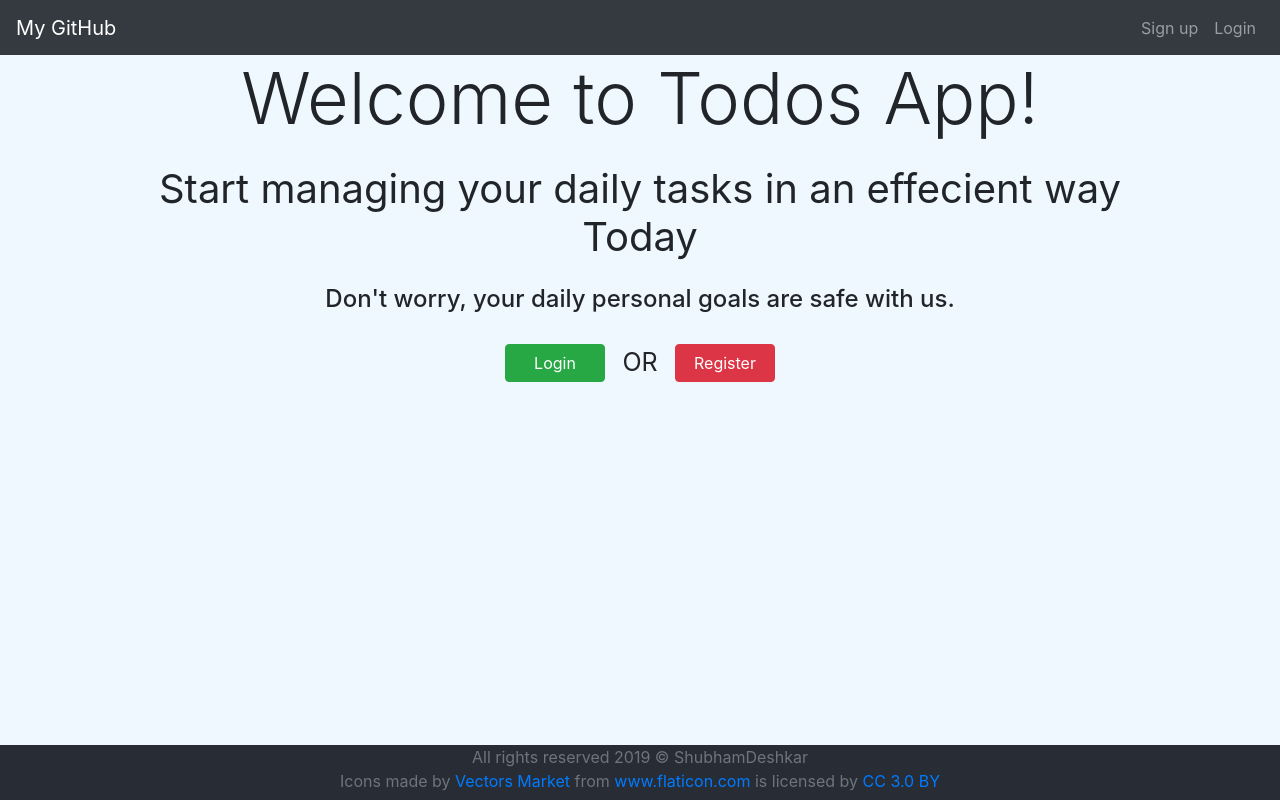
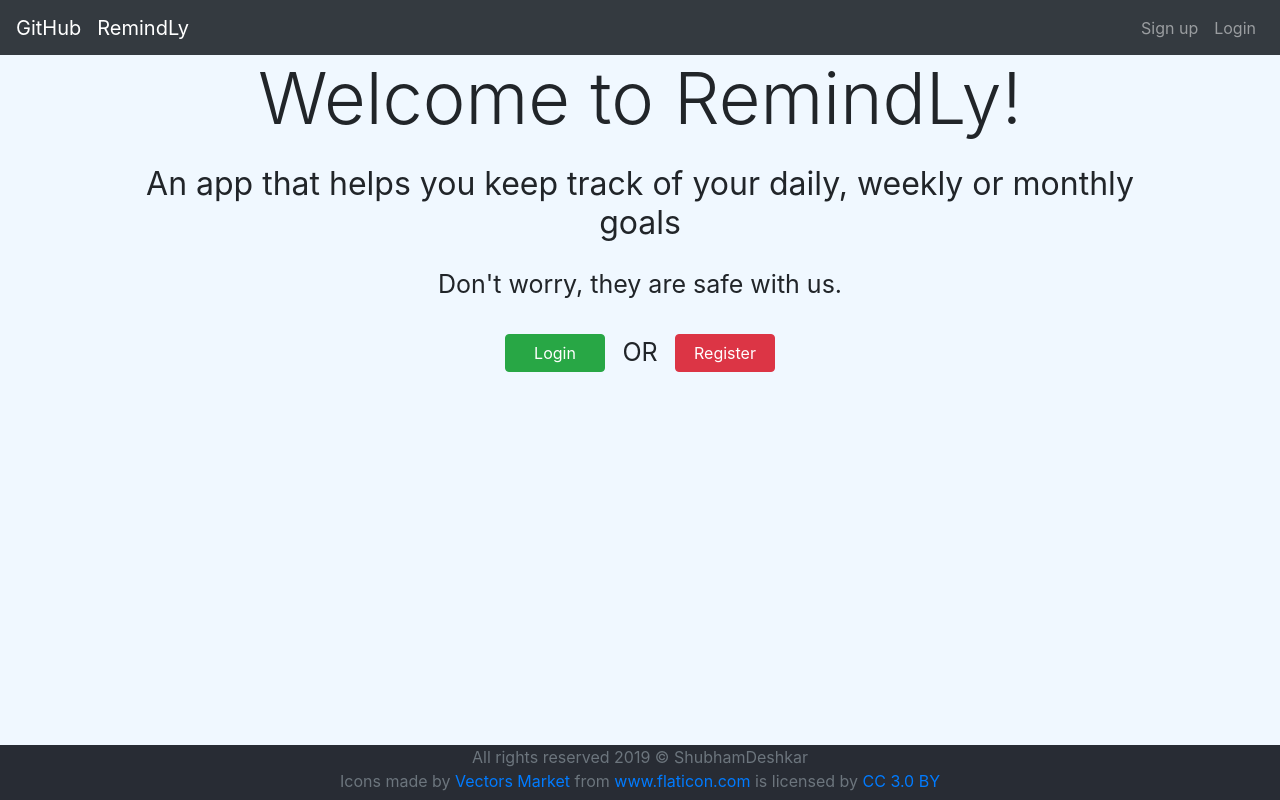
Before and after one commit to ShubhamDeshkar/Full-Stack-Web-Application, a React (Create React App) app: page / in a window 1280 px wide. Built offline with nearby package versions, Linux system fonts and the light colour scheme.

Commit message:
Commit a few changes

```diff
--- a/public/index.html
+++ b/public/index.html
@@ -19,7 +19,7 @@
       work correctly both with client-side routing and a non-root public URL.
       Learn how to configure a non-root public URL by running `npm run build`.
     -->
-		<title>My Todos App</title>
+		<title>RemindLy</title>
 	</head>
 	<body>
 		<noscript>You need to enable JavaScript to run this app.</noscript>
--- a/src/components/todoApp/FooterComponent.jsx
+++ b/src/components/todoApp/FooterComponent.jsx
@@ -3,7 +3,7 @@
 export default class FooterComponent extends Component {
 	render() {
 		return (
-			<footer className="footer" style={{ height: 55, position: "absolute" }}>
+			<footer className="footer" style={{ height: 55, position: "fixed" }}>
 				<span className="text-muted">
 					All rights reserved 2019 &#169; ShubhamDeshkar
 					<div>
--- a/src/components/todoApp/HeaderComponent.jsx
+++ b/src/components/todoApp/HeaderComponent.jsx
@@ -19,17 +19,20 @@
 							// eslint-disable-next-line react/jsx-no-target-blank
 							target="_blank"
 						>
-							My GitHub
+							GitHub
 						</a>
+						<Link to="/" className="navbar-brand">
+							RemindLy
+						</Link>
 					</div>
 					<ul className="navbar-nav">
-						{isUserLoggedIn && (
+						{/* {isUserLoggedIn && (
 							<li>
 								<Link className="nav-link" to="/welcome/shubham">
 									Home
 								</Link>
 							</li>
-						)}
+						)} */}
 						{isUserLoggedIn && (
 							<li>
 								<Link className="nav-link" to="/todos">
--- a/src/components/todoApp/LandingComponent.jsx
+++ b/src/components/todoApp/LandingComponent.jsx
@@ -5,18 +5,18 @@
 	render() {
 		return (
 			<>
-				<h1 className="display-3 text-center mb-4">Welcome to Todos App!</h1>
-				<h1
+				<h1 className="display-3 text-center mb-4">Welcome to RemindLy!</h1>
+				<h2
 					className="display-5 text-center mb-4"
 					style={{ fontWeight: "normal" }}
 				>
-					Start managing your daily tasks in an effecient way
+					An app that helps you keep track of your daily, weekly or monthly{" "}
 					<br />
-					Today
-				</h1>
-				<h4 style={{ marginBottom: 30 }}>
-					Don't worry, your daily personal goals are safe with us.
-				</h4>
+					goals
+				</h2>
+				<div className="container" style={{ fontSize: 25, marginBottom: 30 }}>
+					Don't worry, they are safe with us.
+				</div>
 				<div className="container" style={{ width: 300 }}>
 					<Link to="/login" style={{ color: "white" }}>
 						<button
--- a/src/components/todoApp/WelcomePageComponent.jsx
+++ b/src/components/todoApp/WelcomePageComponent.jsx
@@ -19,7 +19,7 @@
 		return (
 			<div>
 				<h1 className="display-4 text-center mb-4">
-					Hello, {this.props.match.params.name}!<br /> Welcome to Todos App!
+					Hello, {this.props.match.params.name}!<br /> Welcome to RemindLy!
 				</h1>
 				<div className="container">
 					<div className="container" style={{ fontSize: 20 }}>
```
